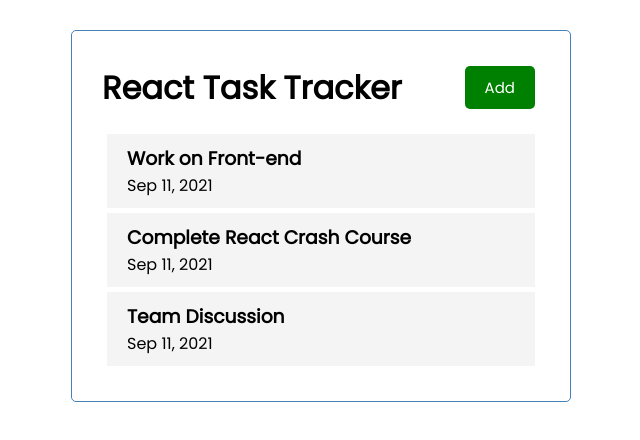
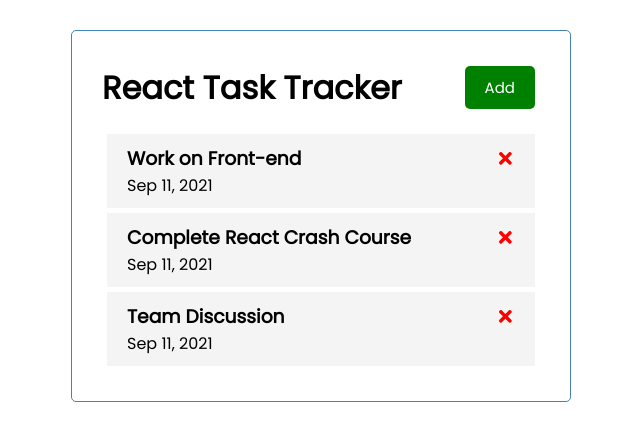
Before and after one commit to dayanandghelaro/react-js, a React (Create React App) app in the folder react-task-tracker/: page / in a window 1280 px wide. Shown: the top 440 px of the page, without its empty margins (319-959 px from the left). Built offline with nearby package versions, Linux system fonts and the light colour scheme.

Commit message:
feat: add deleteTask functionality

```diff
--- a/react-task-tracker/src/App.js
+++ b/react-task-tracker/src/App.js
@@ -28,11 +28,19 @@
     }
   ])
 
+  // DELETE a TASK
+  const deleteTask = (id)=>{
+    setTasks(tasks.filter(task => task.id !== id))
+  }
+
+
+
+
 
   return (
     <div className="container">
       <Header />
-      <Tasks tasks={tasks} />
+      <Tasks tasks={tasks} onDelete={deleteTask}/>
     </div>
   );
 }
--- a/react-task-tracker/src/components/Task.js
+++ b/react-task-tracker/src/components/Task.js
@@ -1,8 +1,16 @@
+import { FaTimes } from 'react-icons/fa'
 
-const Task = ({task}) => {
+
+const Task = ({task, onDelete}) => {
     return (
         <div className="task">
-            <h3>{task.text}</h3>
+            <h3>
+                {task.text}
+                <FaTimes
+                    style={{ color:'red', cursor:"pointer", }}
+                    onClick = {() => {onDelete(task.id)}}
+                />
+            </h3>
             <p>{task.day}</p>
         </div>
     )
--- a/react-task-tracker/src/components/Tasks.js
+++ b/react-task-tracker/src/components/Tasks.js
@@ -1,12 +1,12 @@
 import Task from "./Task"
 
-const Tasks = ({ tasks }) => {
+const Tasks = ({ tasks, onDelete }) => {
 
     return (
         <>
             {tasks.map((task) =>(
             // <h3 key={task.id}>{task.text}</h3>
-            <Task key={task.id} task={task}/>
+            <Task key={task.id} task={task} onDelete={onDelete} />
             ))}
         </>
     )
```
